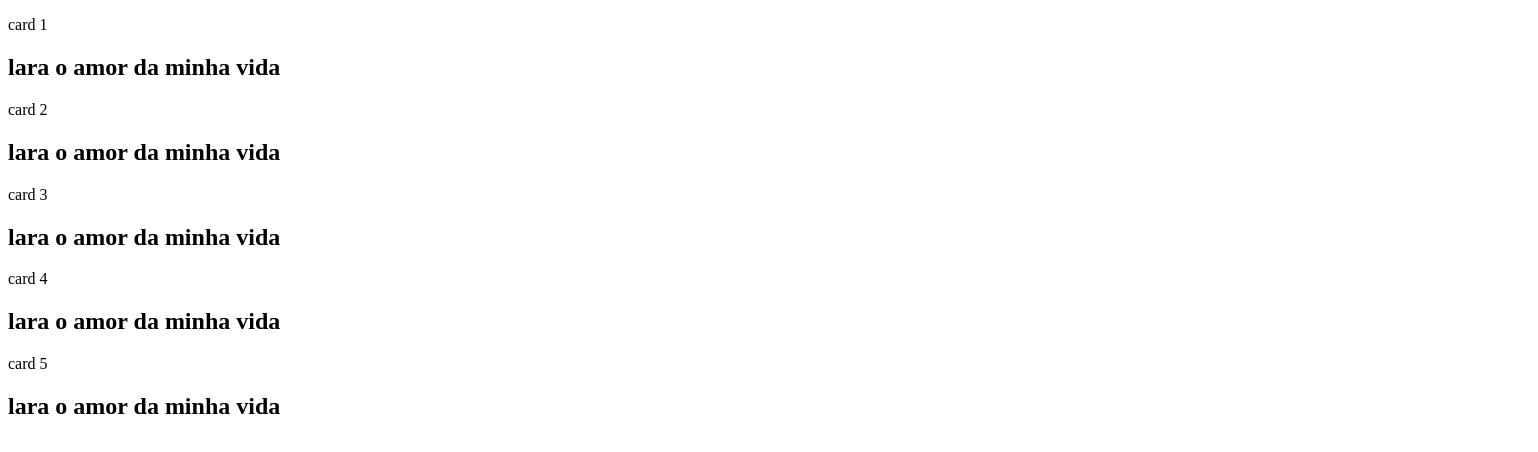
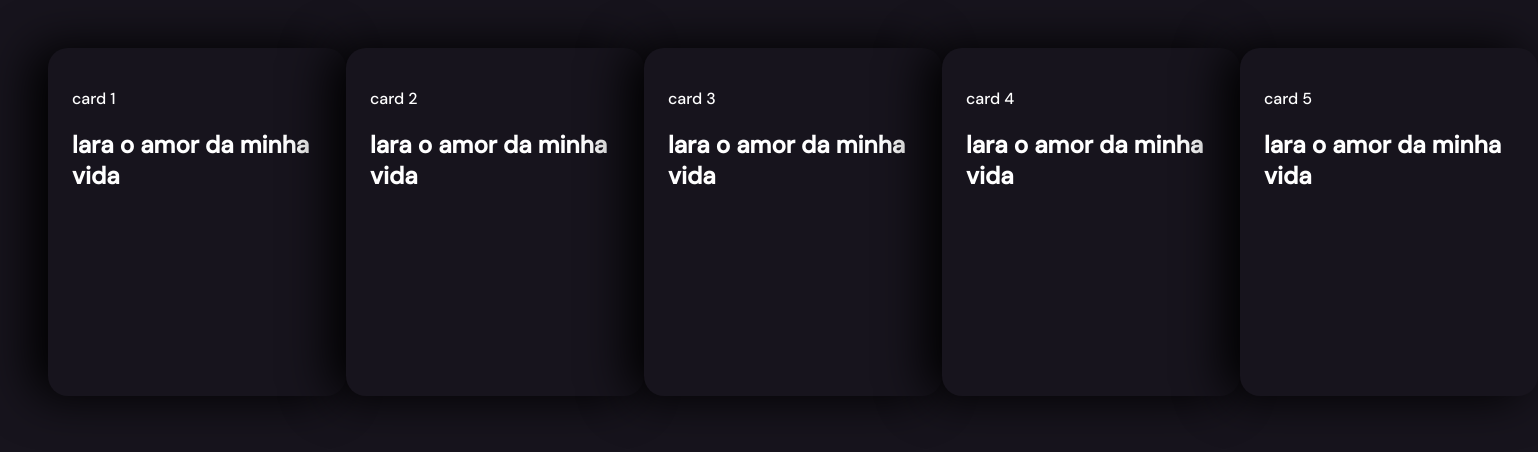
Before and after one commit to The-Kevin/Cards-Animados, a plain HTML site: page index.html in a window 1280 px wide. Shown: the whole page, 1538 px wide, since content can reach past the window. Drawn offline with Linux system fonts and the light colour scheme.

Commit message:
ajustes no HTML e inicio dos estilos dos cards

```diff
--- a/index.html
+++ b/index.html
@@ -8,38 +8,46 @@
 </head>
 <body>
     <section class="card-list">
+
+        <!-- inicio dos cards | total = 5 -->
+
         <article class="card">
-
-            <!-- inicio dos cards | total = 5 -->
-
             <header class="card-header">
                 <p>card 1</p>
                 <h2>lara o amor da minha vida</h2>
             </header>
+        </article>
 
+        <article class="card">
             <header class="card-header">
                 <p>card 2</p>
                 <h2>lara o amor da minha vida</h2>
             </header>
+        </article>
 
+        <article class="card">
             <header class="card-header">
                 <p>card 3</p>
                 <h2>lara o amor da minha vida</h2>
             </header>
+        </article>
 
+        <article class="card">
             <header class="card-header">
                 <p>card 4</p>
                 <h2>lara o amor da minha vida</h2>
             </header>
+        </article>
 
+        <article class="card">
             <header class="card-header">
                 <p>card 5</p>
                 <h2>lara o amor da minha vida</h2>
             </header>
+        </article>
 
-              <!-- Fim dos cards -->
+            <!-- Fim dos cards -->
 
-        </article>
     </section>
 </body>
 </html>
--- a/style.css
+++ b/style.css
@@ -1,3 +1,33 @@
+@import url('https://fonts.googleapis.com/css2?family=DM+Sans:wght@500&display=swap');
+
 body{
+    margin: 0;
+    padding: 0;
 
+    background: #17141d;
+    color: white;
+
+    font-family: 'DM Sans', sans-serif;
 }
+
+.card-list{
+    display: flex;
+    padding: 3rem;
+}
+
+.card{
+    display: flex;
+    position: relative;
+    flex-direction: column;
+    flex-wrap: wrap;
+
+    height: 300px;
+    width: 400px;
+    min-width: 250px;
+    padding: 1.5rem;
+
+    border-radius: 20px;
+    background: #17141d;
+
+    box-shadow: -1rem 0 3rem black;
+}
```
